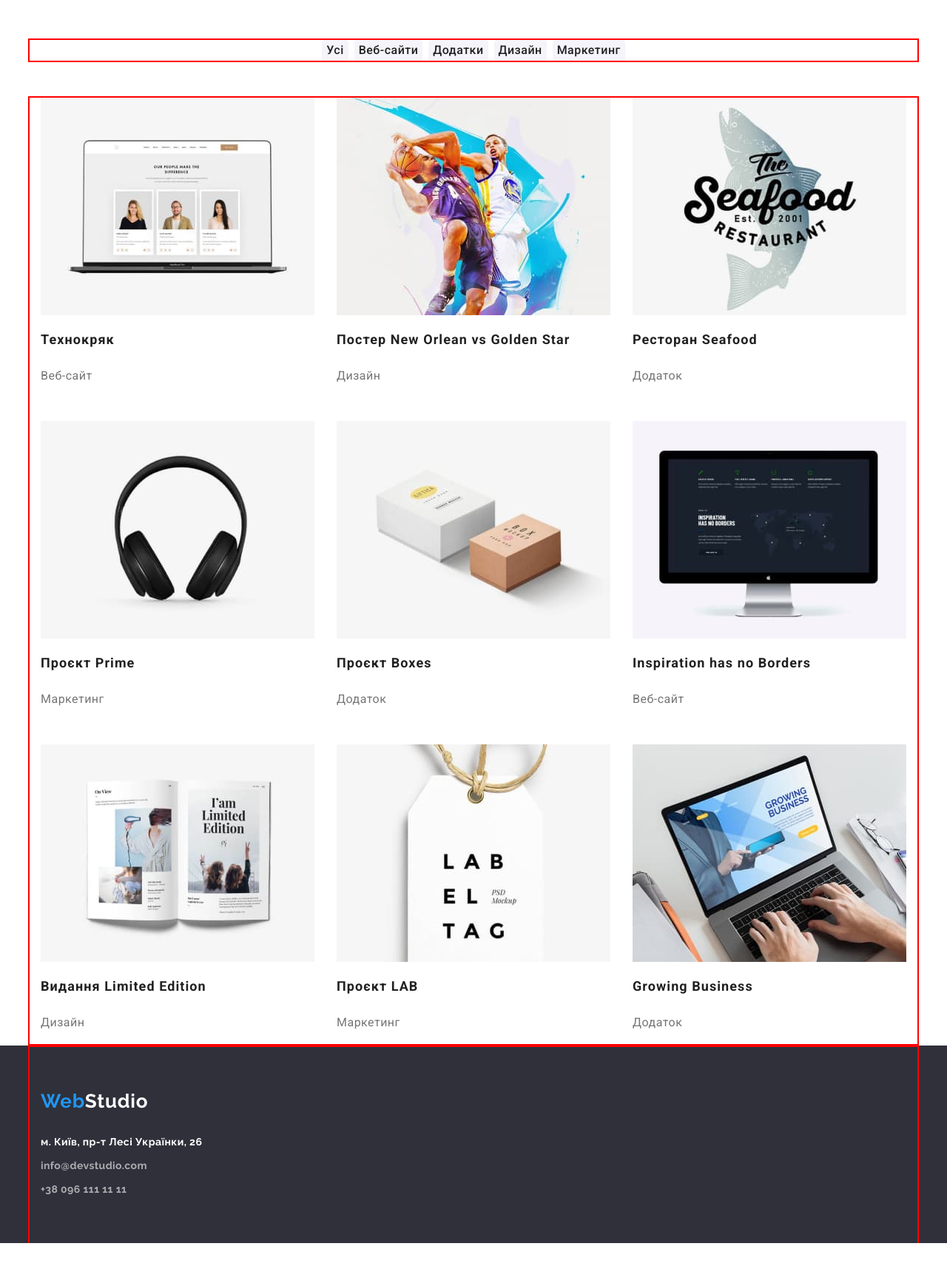
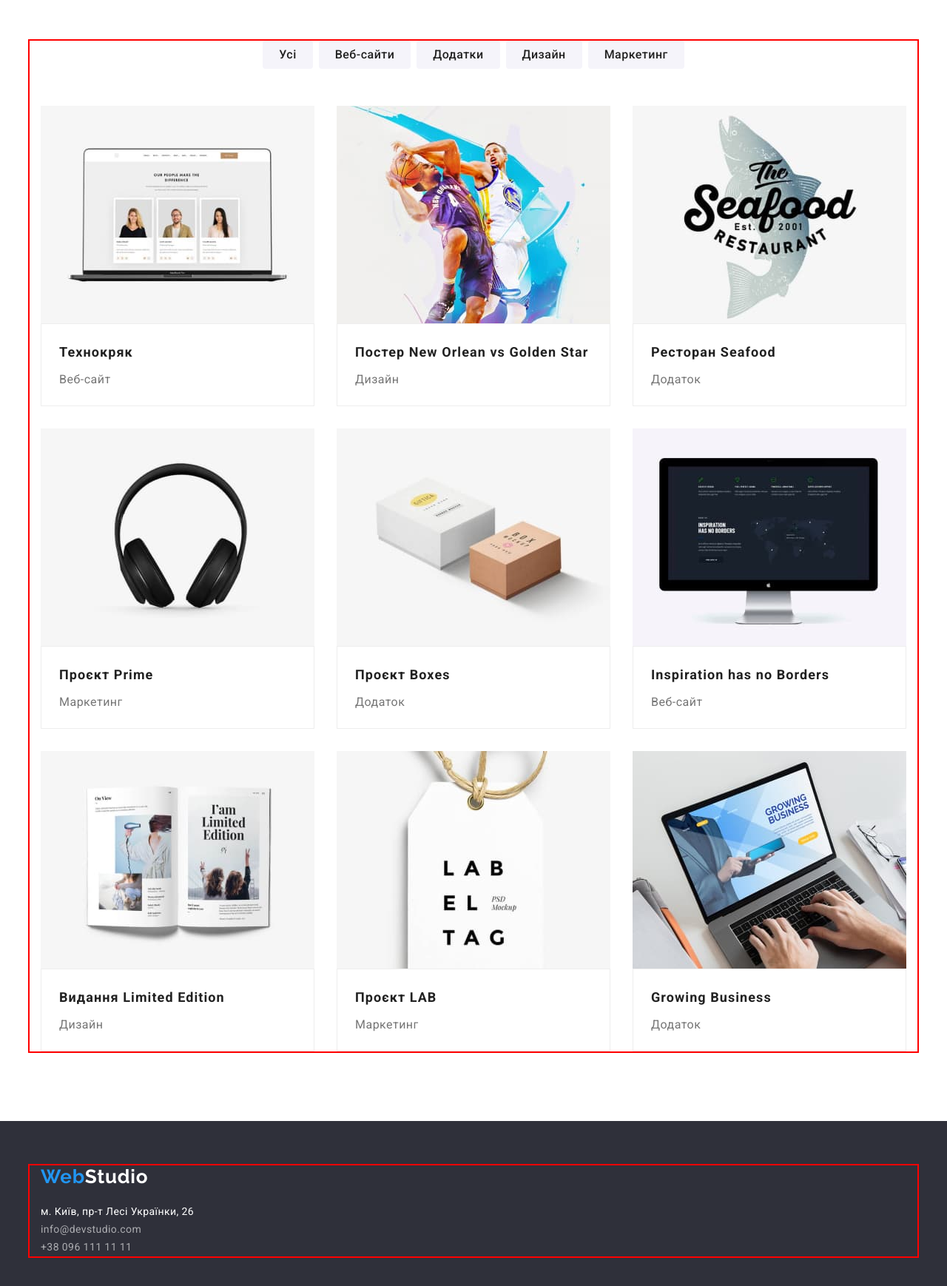
Before and after one commit to koltok/goit-markup-hw-03, a plain HTML site: page portfolio.html in a window 1280 px wide. Shown: the part 120-1858 px from the top of the page at 74% size. Before the commit the page ends 1800 px from the top, so only its background shows below. Drawn offline with nearby package versions, Linux system fonts and the light colour scheme.

Commit message:
Updait -3

```diff
--- a/css/styles.css
+++ b/css/styles.css
@@ -95,12 +95,7 @@ img {
   .container-header {
     display: flex;
     align-items: center;
-  }
-
-  .nav-list {
-    display: flex;
-    padding-left: 15px;
-    padding-right: 15px;
+    border-bottom: 1px solid #ECECEC;
   }
 
   .contact-list {
@@ -128,16 +123,16 @@ img {
   line-height: 1.14;
   letter-spacing: 0.02em;
   padding: 32px 0;
-  color: var(--brand-color);
+  color: var(--brand-color--);
   display: block;}
 
   .current {
-  color: rgb(109, 27, 186);
+  color: var(--blue1--);
   }
 
   .header-link:hover,
   .header-link:active{
-  color: #2196F3;
+  color: var(--blue2--);
   }
 
  .contact-mail {
@@ -157,7 +152,10 @@ img {
   line-height: 1.14;
   letter-spacing: 0.02em;
   color: #757575;
-  margin-left: 50px;}
+  }
+
+ .tel-item {margin-left: 50px;
+}
 
   .contact-tel:hover,
   .contact-tel:focus {
@@ -218,9 +216,6 @@ padding: 94px 0;
 .hero-list {
 display: flex;
 gap: 30px;
-padding-left: ;
-padding-right: ;
-justify-content: center;
 }
 
 .hero-item {
@@ -302,18 +297,26 @@ font-size: 16px;
 line-height: 1.19;
 text-align: center;
 letter-spacing: 0.03em;
-color: #212121;}
+color: #212121;
+margin-bottom: 10px;}
 
 .team-post {
 font-size: 16px;
-line-height: 1.19px;
+line-height: 1.19;
 text-align: center;
 letter-spacing: 0.03em;
 color: #757575;
 }
 
+.about-team {
+padding-top: 30px;
+padding-bottom: 30px;
+}
+
 .footer {
   background: #2F303A;
+  padding: 60px 0;
+  border-bottom: 1px c;
 }
 
 .footer-container {
@@ -322,8 +325,7 @@ color: #757575;
   font-size: 26px;
   line-height: 31px;
   letter-spacing: 0.03em;
-  padding-top: 60px;
-  padding-bottom: 60px;
+  color: #2196F3
 }
 
 .footer-logo {
@@ -376,18 +378,23 @@ color: rgba(255, 255, 255, 0.6);}
 color: #2196F3;
 }
 
+.footer-item :not(:last-child){
+margin-bottom: 9px;
+}
+
 .section-filter-list {
-  margin-top: 94px;
-  margin-bottom: 50px;
+ padding: 94px 0;
 }
 
 .filter-container {
   display: flex;
   justify-content: center;
   gap: 8px;
+  margin-bottom: 50px;
 }
 .card {
-  border-bottom: 0cm;
+  padding: 20px 24px;
+  border: 1px solid #EEEEEE;
 }
 
 .hero-container {
@@ -409,13 +416,16 @@ color: #2196F3;
   border-radius: 4px;
   cursor: pointer;
   border: 0;
+  padding: 6px 22px;
 }
 
-.filter-item:hover,
-.filter-item:active {
-  color: #FFFFFF
-  background-color: #2196F3;
-}
+ .filter-item:hover {
+  color: #FFFFFF;
+  background-color: #2196F3;}
+
+ .filter-item:active {
+  color: #FFFFFF;
+  background-color: #2196F3;}
 
 .portfolio-item {
   font-weight: 700;
@@ -423,12 +433,15 @@ color: #2196F3;
   line-height: 2;
   letter-spacing: 0.06em;
   color: #212121;
+  margin: 0;
+  margin-bottom: 4px;
 }
 .portfolio-kind {
   font-size: 16px;
   line-height: 1.88;
   letter-spacing: 0.03em;
   color: #757575;
+  margin: 0;
 }
 
 .visually-hidden {
--- a/portfolio.html
+++ b/portfolio.html
@@ -47,7 +47,9 @@
     <main>
       <section class="section-filter-list">
         <div class="container">
+
         <h1 class="visually-hidden">Наші роботи</h1>
+
         <ul class="filter list filter-container">
           <li><button type="button" class="filter-item">Усі</button></li>
           <li><button type="button" class="filter-item">Веб-сайти</button></li>
@@ -55,115 +57,125 @@
           <li><button type="button" class="filter-item">Дизайн</button></li>
           <li><button type="button" class="filter-item">Маркетинг</button></li>
         </ul>
-        </div>
-      </section>
-      <section>
-      <div class="container">
+
         <ul class="portfolio-hero-list list hero-container">
           <li>
+            <img src="./images/technokryar.jpg"
+            alt="Веб-сайт Технокряк"
+            width="370"/>
+
             <div class="card">
-            <img
-              src="./images/technokryar.jpg"
-              alt="Веб-сайт Технокряк"
-              width="370"
-            />
             <h2 class="portfolio-item">Технокряк</h2>
             <p class="portfolio-kind">Веб-сайт</p>
             </div>
           </li>
+
           <li>
+            <img src="./images/poster_new-orlean.jpg"
+            alt="Постер New Orlean vs Golden Star"
+            width="370"/>
+
             <div class="card">
-            <img
-              src="./images/poster_new-orlean.jpg"
-              alt="Постер New Orlean vs Golden Star"
-              width="370"
-            />
             <h2 class="portfolio-item">Постер New Orlean vs Golden Star</h2>
             <p class="portfolio-kind">Дизайн</p>
             </div>
           </li>
+
           <li>
+            <img src="./images/seafood.jpg"
+            alt="Ресторан Seafood"
+            width="370"/>
+
             <div class="card">
-            <img
-              src="./images/seafood.jpg"
-              alt="Ресторан Seafood"
-              width="370"
-            />
             <h2 class="portfolio-item">Ресторан Seafood</h2>
             <p class="portfolio-kind">Додаток</p>
             </div>
           </li>
+
           <li>
+            <img src="./images/prime.jpg"
+            alt="Проєкт Primе"
+            width="370"/>
+
             <div class="card">
-            <img src="./images/prime.jpg" alt="Проєкт Primе" width="370" />
             <h2 class="portfolio-item">Проєкт Prime</h2>
             <p class="portfolio-kind">Маркетинг</p>
             </div>
           </li>
+
           <li>
+            <img src="./images/boxes.jpg"
+            alt="Проєкт Boxes"
+            width="370"/>
+
             <div class="card">
-            <img src="./images/boxes.jpg" alt="Проєкт Boxes" width="370" />
             <h2 class="portfolio-item">Проєкт Boxes</h2>
             <p class="portfolio-kind">Додаток</p>
             </div>
           </li>
+
           <li>
+            <img src="./images/inspiration.jpg"
+            alt="Inspiration has no Borders"
+            width="370"/>
+
             <div class="card">
-            <img
-              src="./images/inspiration.jpg"
-              alt="Inspiration has no Borders"
-              width="370"
-            />
             <h2 class="portfolio-item">Inspiration has no Borders</h2>
             <p class="portfolio-kind">Веб-сайт</p>
           </div>
           </li>
+
           <li>
-          <div class="card">
             <img
               src="./images/limited-edition.jpg"
               alt="Видання Limited Edition"
-              width="370"
-            />
+              width="370"/>
+
+            <div class="card">
             <h2 class="portfolio-item">Видання Limited Edition</h2>
             <p class="portfolio-kind">Дизайн</p>
             </div>
           </li>
+
           <li>
+            <img src="./images/lab.jpg"
+            alt="Проєкт LAB"
+            width="370"/>
+
             <div class="card">
-            <img src="./images/lab.jpg" alt="Проєкт LAB" width="370" />
             <h2 class="portfolio-item">Проєкт LAB</h2>
             <p class="portfolio-kind">Маркетинг</p>
             </div>
           </li>
+
           <li>
+            <img src="./images/growing-business.jpg"
+              alt="Growing Business"
+              width="370"/>
+
             <div class="card">
-            <img
-              src="./images/growing-business.jpg"
-              alt="Growing Business"
-              width="370"
-            />
             <h2 class="portfolio-item">Growing Business</h2>
             <p class="portfolio-kind">Додаток</p>
             </div>
           </li>
+
         </ul>
         </div>
       </section>
     </main>
     <footer class="footer">
-      <div class="container footer-container">
-        <a href="./index.html" class="footer-logo link">Web<span class="footer-logo-studio link">Studio</span></a>
+      <div class="container">
+        <a href="./index.html" class="footer-container link">Web<span class="footer-logo-studio link">Studio</span></a>
         <address class="footer-contact">
           <ul class="footer-contact-list list">
-            <li class="footer-address">
+            <li class="footer-item">
               <a href="https://goo.gl/maps/CPtrU1FHBa2aNyZL9" target="_blank" rel="noopener noreferrer nofollow"
                 class="footer-address-link link">м. Київ, пр-т Лесі Українки, 26</a>
             </li>
-            <li class="footer-mail">
+            <li class="footer-item">
               <a href="mailto:info@devstudio.com" class="footer-mail-link link">info@devstudio.com</a>
             </li>
-            <li class="footer-tel">
+            <li class="footer-item">
               <a href="tel:+380961111111" class="footer-tel-link link">+38 096 111 11 11</a>
             </li>
           </ul>
```
Also changed, not shown: index.html (+14 -6 lines). Lines whose indentation alone changed are shown as unchanged.
